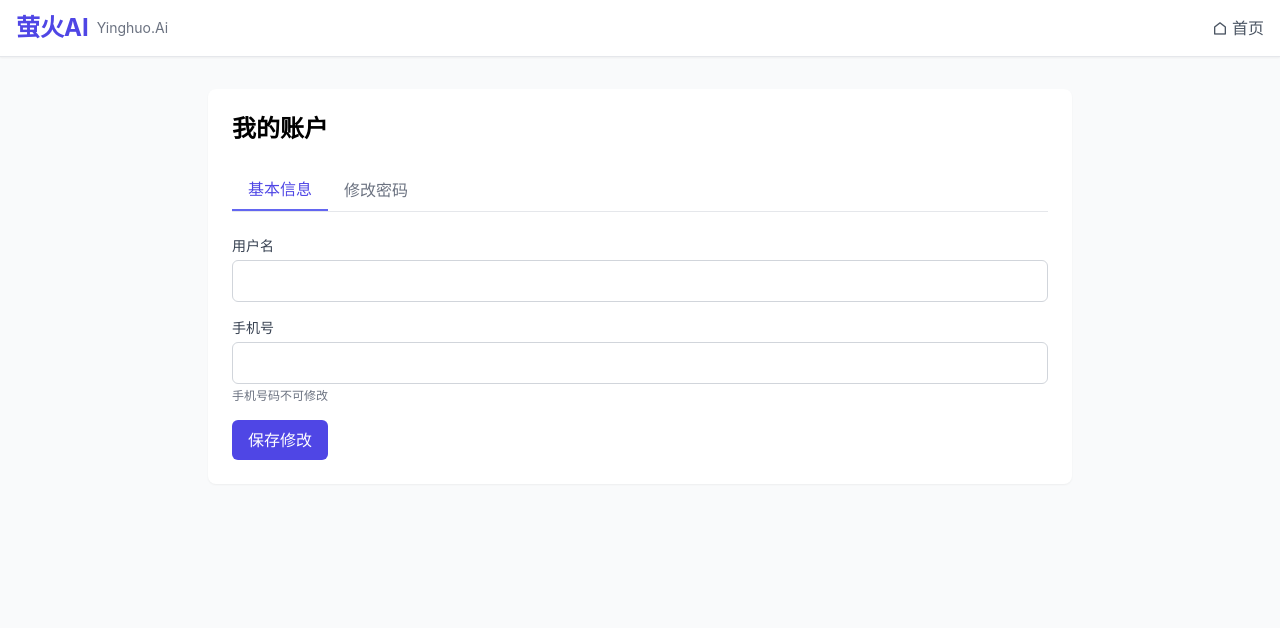
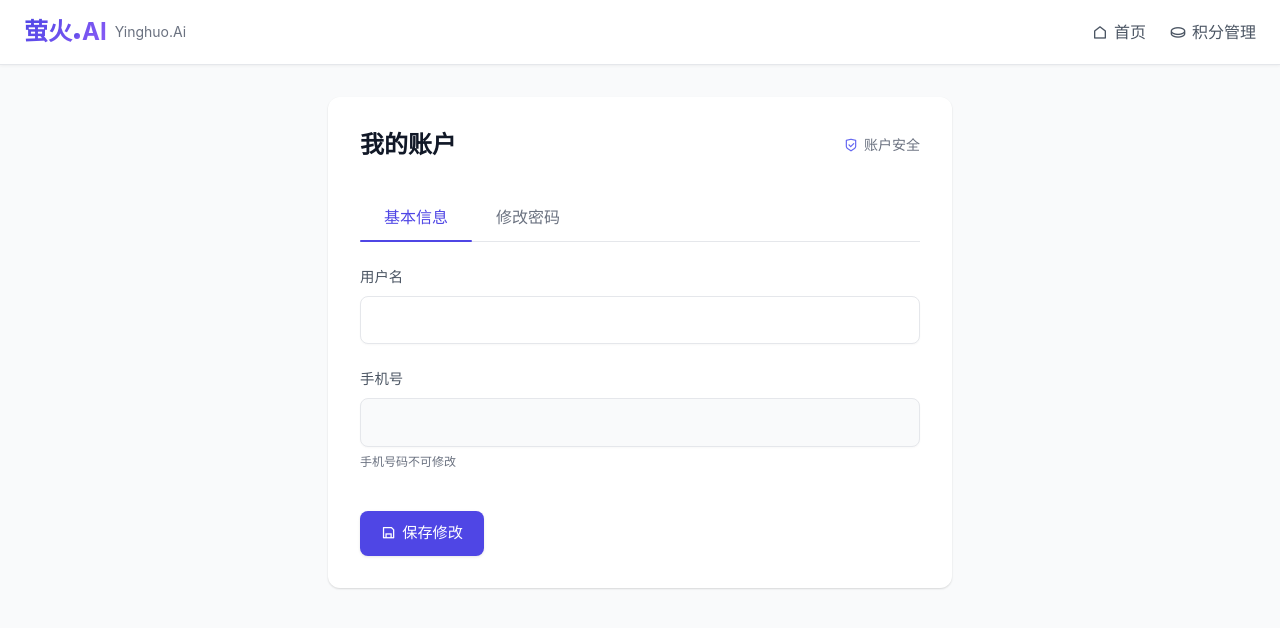
Before and after one commit to lipy3724/yinghuo, a website: page public/account.html in a window 1280 px wide. Drawn offline with nearby package versions, Linux system fonts and the light colour scheme; no server answers; sample sign-in values are in the browser's storage.

```diff
--- a/public/account.html
+++ b/public/account.html
@@ -9,106 +9,273 @@
     <style>
         body {
             font-family: -apple-system, BlinkMacSystemFont, "Segoe UI", Roboto, "Helvetica Neue", Arial, sans-serif;
+            background-color: #f9fafb;
+            color: #1f2937;
         }
+
+        /* 表单样式优化 */
         .form-group {
-            margin-bottom: 1rem;
+            margin-bottom: 1.5rem;
+            position: relative;
         }
+
         .form-control {
             width: 100%;
-            padding: 0.5rem;
-            border: 1px solid #d1d5db;
-            border-radius: 0.375rem;
+            padding: 0.75rem 1rem;
+            border: 1px solid #e5e7eb;
+            border-radius: 0.5rem;
+            background-color: #fff;
+            font-size: 0.95rem;
+            transition: all 0.2s ease;
+            box-shadow: 0 1px 2px rgba(0, 0, 0, 0.03);
         }
+
+        .form-control:focus {
+            border-color: #a5b4fc;
+            outline: none;
+            box-shadow: 0 0 0 3px rgba(165, 180, 252, 0.2);
+        }
+
+        .form-control:read-only {
+            background-color: #f9fafb;
+            cursor: not-allowed;
+        }
+
+        .form-label {
+            display: block;
+            font-weight: 500;
+            margin-bottom: 0.5rem;
+            color: #4b5563;
+            font-size: 0.9rem;
+        }
+
+        .form-hint {
+            font-size: 0.75rem;
+            color: #6b7280;
+            margin-top: 0.375rem;
+        }
+
+        /* 按钮样式优化 */
+        .btn {
+            display: inline-flex;
+            align-items: center;
+            justify-content: center;
+            padding: 0.625rem 1.25rem;
+            font-weight: 500;
+            border-radius: 0.5rem;
+            transition: all 0.2s ease;
+            cursor: pointer;
+            font-size: 0.95rem;
+        }
+
         .btn-primary {
-            padding: 0.5rem 1rem;
             background-color: #4f46e5;
             color: white;
-            border-radius: 0.375rem;
-            font-weight: 500;
+            border: 1px solid transparent;
+            box-shadow: 0 1px 3px rgba(0, 0, 0, 0.1);
         }
+
         .btn-primary:hover {
             background-color: #4338ca;
+            transform: translateY(-1px);
+            box-shadow: 0 2px 4px rgba(0, 0, 0, 0.1);
         }
+
+        .btn-primary:active {
+            transform: translateY(0);
+        }
+
+        /* 消息提示样式优化 */
         .alert {
-            padding: 0.75rem 1rem;
-            border-radius: 0.375rem;
-            margin-bottom: 1rem;
+            padding: 1rem 1.25rem;
+            border-radius: 0.5rem;
+            margin-bottom: 1.5rem;
+            display: flex;
+            align-items: center;
+            box-shadow: 0 1px 3px rgba(0, 0, 0, 0.05);
         }
+
         .alert-success {
-            background-color: #d1fae5;
+            background-color: #ecfdf5;
             color: #065f46;
+            border-left: 4px solid #10b981;
         }
+
         .alert-danger {
-            background-color: #fee2e2;
+            background-color: #fef2f2;
             color: #b91c1c;
+            border-left: 4px solid #ef4444;
+        }
+
+        /* 标签页样式优化 */
+        .tabs-header {
+            display: flex;
+            border-bottom: 1px solid #e5e7eb;
+            margin-bottom: 2rem;
+        }
+
+        .tab-button {
+            position: relative;
+            padding: 0.75rem 1.5rem;
+            font-weight: 500;
+            color: #6b7280;
+            transition: all 0.2s ease;
+        }
+
+        .tab-button:hover {
+            color: #4b5563;
+        }
+
+        .tab-button.active {
+            color: #4f46e5;
+        }
+
+        .tab-button.active::after {
+            content: '';
+            position: absolute;
+            bottom: -1px;
+            left: 0;
+            right: 0;
+            height: 2px;
+            background-color: #4f46e5;
+            border-radius: 1px;
+        }
+
+        /* 卡片样式优化 */
+        .card {
+            background-color: white;
+            border-radius: 0.75rem;
+            box-shadow: 0 1px 3px rgba(0, 0, 0, 0.05), 0 1px 2px rgba(0, 0, 0, 0.1);
+            transition: all 0.2s ease;
+        }
+
+        /* 页面布局优化 */
+        .page-container {
+            max-width: 42rem;
+            margin: 0 auto;
+            padding: 2rem 1.5rem;
+        }
+
+        /* 动画效果 */
+        @keyframes fadeIn {
+            from { opacity: 0; transform: translateY(10px); }
+            to { opacity: 1; transform: translateY(0); }
+        }
+
+        .fade-in {
+            animation: fadeIn 0.3s ease forwards;
+        }
+
+        /* 导航栏样式优化 */
+        .navbar {
+            background-color: white;
+            border-bottom: 1px solid #e5e7eb;
+            padding: 1rem 1.5rem;
+            box-shadow: 0 1px 3px rgba(0, 0, 0, 0.05);
+        }
+
+        .logo-text {
+            font-weight: 600;
+            background: linear-gradient(135deg, #4f46e5 0%, #8b5cf6 100%);
+            background-clip: text;
+            -webkit-background-clip: text;
+            color: transparent;
+        }
+
+        .logo-dot {
+            display: inline-block;
+            width: 6px;
+            height: 6px;
+            background: linear-gradient(135deg, #4f46e5 0%, #8b5cf6 100%);
+            border-radius: 50%;
+            margin-left: 2px;
+            margin-right: 2px;
+            position: relative;
+            top: -1px;
         }
     </style>
 </head>
-<body class="bg-gray-50">
+<body>
     <!-- 导航栏 -->
-    <nav class="bg-white border-b border-gray-200 py-3 px-4 flex items-center justify-between shadow-sm">
+    <nav class="navbar flex items-center justify-between">
         <div class="flex items-center">
-            <a href="/" class="flex items-center">
-                <span class="font-bold text-2xl text-indigo-600 mr-1">萤火AI</span>
-                <span class="text-gray-500 text-sm ml-1">Yinghuo.Ai</span>
+            <a href="/" class="flex items-center group">
+                <span class="font-bold text-2xl mr-1 logo-text">萤火<span class="logo-dot"></span>AI</span>
+                <span class="text-gray-500 text-sm ml-1 transition-colors group-hover:text-indigo-500">Yinghuo.Ai</span>
             </a>
         </div>
         <div class="flex items-center space-x-6">
-            <a href="/" class="text-gray-600 hover:text-gray-900 flex items-center">
-                <i class="ri-home-line mr-1"></i>
+            <a href="/" class="flex items-center text-gray-600 hover:text-indigo-600 transition-colors">
+                <i class="ri-home-line mr-1.5"></i>
                 <span>首页</span>
+            </a>
+            <a href="/credits.html" class="flex items-center text-gray-600 hover:text-indigo-600 transition-colors">
+                <i class="ri-coin-line mr-1.5"></i>
+                <span>积分管理</span>
             </a>
         </div>
     </nav>
 
-    <div class="max-w-4xl mx-auto mt-8 px-4">
-        <div class="bg-white rounded-lg shadow-sm p-6 mb-6">
-            <h1 class="text-2xl font-bold mb-6">我的账户</h1>
+    <div class="page-container">
+        <div class="card p-8 fade-in">
+            <div class="flex items-center justify-between mb-8">
+                <h1 class="text-2xl font-bold text-gray-900">我的账户</h1>
+                <div class="text-sm text-gray-500 flex items-center">
+                    <i class="ri-shield-check-line mr-1.5 text-indigo-500"></i>
+                    <span>账户安全</span>
+                </div>
+            </div>
 
             <div class="hidden" id="message-box"></div>
 
-            <div class="flex border-b border-gray-200">
-                <button class="px-4 py-2 border-b-2 border-indigo-500 text-indigo-600 tab-button" data-tab="profile">
+            <div class="tabs-header mb-6">
+                <button class="tab-button active" data-tab="profile">
                     基本信息
                 </button>
-                <button class="px-4 py-2 text-gray-500 hover:text-gray-700 tab-button" data-tab="password">
+                <button class="tab-button" data-tab="password">
                     修改密码
                 </button>
             </div>
 
             <!-- 基本信息表单 -->
-            <div id="profile-tab" class="tab-content mt-6">
+            <div id="profile-tab" class="tab-content">
                 <form id="profile-form">
                     <div class="form-group">
-                        <label for="username" class="block text-sm font-medium text-gray-700 mb-1">用户名</label>
+                        <label for="username" class="form-label">用户名</label>
                         <input type="text" id="username" name="username" class="form-control" required>
                     </div>
                     <div class="form-group">
-                        <label for="masked-phone" class="block text-sm font-medium text-gray-700 mb-1">手机号</label>
+                        <label for="masked-phone" class="form-label">手机号</label>
                         <input type="text" id="masked-phone" name="masked-phone" class="form-control" readonly>
-                        <p class="text-xs text-gray-500 mt-1">手机号码不可修改</p>
+                        <p class="form-hint">手机号码不可修改</p>
                     </div>
-                    <button type="submit" class="btn-primary">保存修改</button>
+                    <button type="submit" class="btn btn-primary mt-4">
+                        <i class="ri-save-line mr-1.5"></i>
+                        保存修改
+                    </button>
                 </form>
             </div>
 
             <!-- 修改密码表单 -->
-            <div id="password-tab" class="tab-content mt-6 hidden">
+            <div id="password-tab" class="tab-content hidden">
                 <form id="password-form">
                     <div class="form-group">
-                        <label for="current-password" class="block text-sm font-medium text-gray-700 mb-1">当前密码</label>
+                        <label for="current-password" class="form-label">当前密码</label>
                         <input type="password" id="current-password" name="currentPassword" class="form-control" required>
                     </div>
                     <div class="form-group">
-                        <label for="new-password" class="block text-sm font-medium text-gray-700 mb-1">新密码</label>
+                        <label for="new-password" class="form-label">新密码</label>
                         <input type="password" id="new-password" name="newPassword" class="form-control" required minlength="6">
-                        <p class="text-xs text-gray-500 mt-1">密码长度至少6位</p>
+                        <p class="form-hint">密码长度至少6位</p>
                     </div>
                     <div class="form-group">
-                        <label for="confirm-password" class="block text-sm font-medium text-gray-700 mb-1">确认新密码</label>
+                        <label for="confirm-password" class="form-label">确认新密码</label>
                         <input type="password" id="confirm-password" name="confirmPassword" class="form-control" required minlength="6">
                     </div>
-                    <button type="submit" class="btn-primary">更新密码</button>
+                    <button type="submit" class="btn btn-primary mt-4">
+                        <i class="ri-lock-password-line mr-1.5"></i>
+                        更新密码
+                    </button>
                 </form>
             </div>
         </div>
@@ -121,7 +288,13 @@
 
         // 显示消息
         function showMessage(message, type = 'success') {
-            messageBox.innerHTML = `<div class="alert ${type === 'success' ? 'alert-success' : 'alert-danger'}">${message}</div>`;
+            const icon = type === 'success' ? 'ri-check-line' : 'ri-error-warning-line';
+            messageBox.innerHTML = `
+                <div class="alert ${type === 'success' ? 'alert-success' : 'alert-danger'} fade-in">
+                    <i class="${icon} mr-2 text-lg"></i>
+                    ${message}
+                </div>
+            `;
             messageBox.classList.remove('hidden');
 
             // 3秒后自动隐藏
@@ -285,13 +458,11 @@
             button.addEventListener('click', function() {
                 // 移除所有按钮的激活状态
                 document.querySelectorAll('.tab-button').forEach(btn => {
-                    btn.classList.remove('border-b-2', 'border-indigo-500', 'text-indigo-600');
-                    btn.classList.add('text-gray-500', 'hover:text-gray-700');
+                    btn.classList.remove('active');
                 });
 
                 // 添加当前按钮的激活状态
-                this.classList.add('border-b-2', 'border-indigo-500', 'text-indigo-600');
-                this.classList.remove('text-gray-500', 'hover:text-gray-700');
+                this.classList.add('active');
 
                 // 隐藏所有内容
                 document.querySelectorAll('.tab-content').forEach(tab => {
```
Also changed, not shown: index.html (+1 -1 lines), public/credits.html (indentation only).
